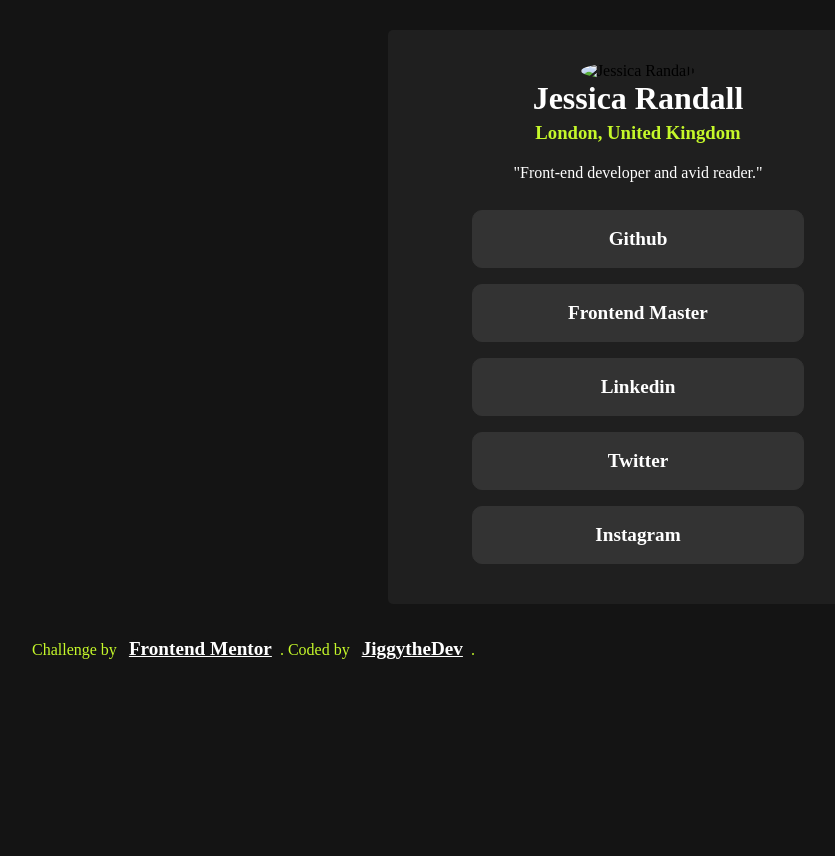
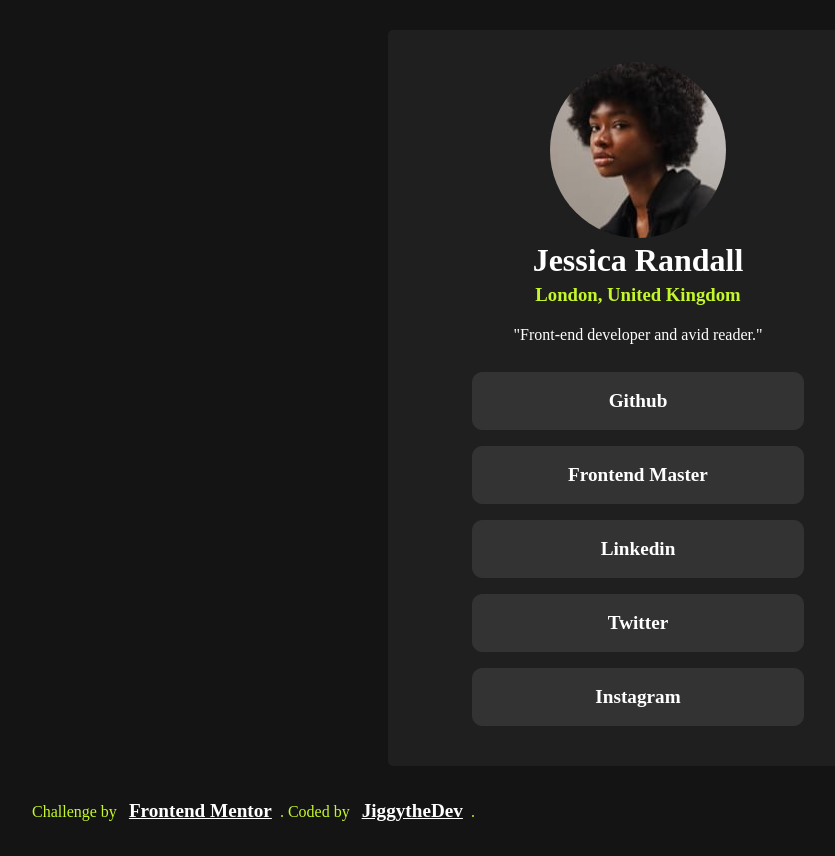
Before and after one commit to JiggytheDev/jiggy.github.io, a plain HTML site: page index.html in a window 1280 px wide. Shown: the whole page, without its empty margins (2-837 px from the left). Before the commit the page ends 800 px from the top, so only its background shows below. Drawn offline with Linux system fonts and the light colour scheme; a web font is replaced by a local one.

Commit message:
Update index.html

```diff
--- a/index.html
+++ b/index.html
@@ -4,7 +4,7 @@
   <meta charset="UTF-8">
   <meta name="viewport" content="width=device-width, initial-scale=1.0"> <!-- displays site properly based on user's device -->
 
-  <link rel="icon" type="image/png" sizes="32x32" href="./assets/images/favicon-32x32.png">
+  <link rel="icon" type="image/png" sizes="32x32" href="favicon-32x32.png">
   <link rel="stylesheet" href="https://fonts.google.com/specimen/Inter">
   <link rel="stylesheet" href="style.css">
 
@@ -14,7 +14,7 @@
   <div class="container">
     <div class="box">
       <div class="header">
-        <img src="assets/images/avatar-jessica.jpeg" alt="Jessica Randall">
+        <img src="avatar-jessica.jpeg" alt="Jessica Randall">
         <h1>Jessica Randall</h1>
         <h3>London, United Kingdom</h3>
         <p>&quot;Front-end developer and avid reader.&quot;</p>
```
